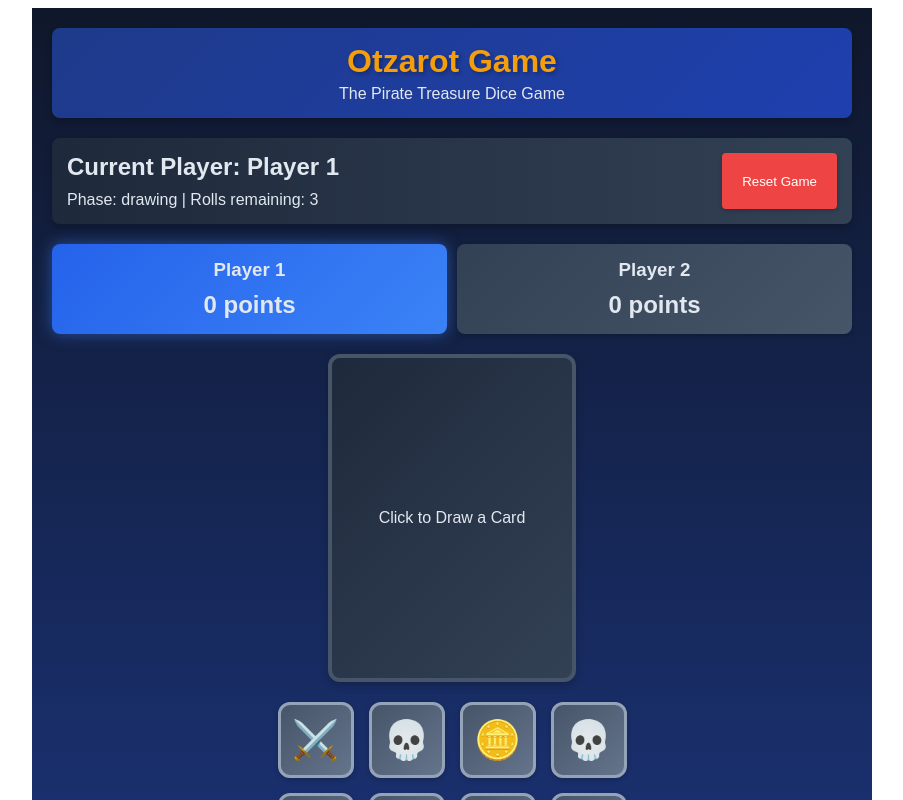
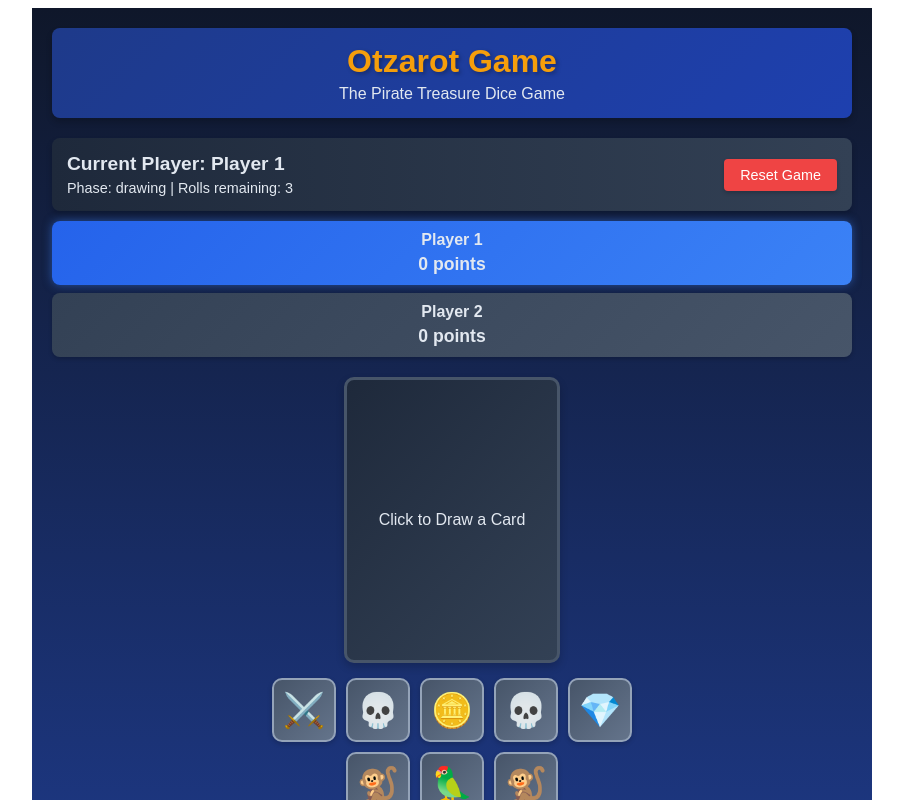
Before and after one commit to relbns/otzarot-game, a React (Vite) app: page / in a window 1280 px wide. Both pictures are taken after a click on the button "Start". Shown: the top 800 px of the page, without its empty margins (188-1091 px from the left). Built offline with nearby package versions, Linux system fonts and the light colour scheme.

Commit message:
make board smaller and add missing cards

```diff
--- a/src/components/Card.jsx
+++ b/src/components/Card.jsx
@@ -9,12 +9,12 @@ const Card = ({ card }) => {
   return (
     <motion.div
       style={{
-        width: '200px',
-        height: '280px',
+        width: '180px',
+        height: '250px',
         background: 'linear-gradient(135deg, #1e3a8a, #2563eb)',
-        border: '4px solid #eab308',
-        borderRadius: '12px',
-        padding: '15px',
+        border: '3px solid #eab308',
+        borderRadius: '10px',
+        padding: '12px',
         display: 'flex',
         flexDirection: 'column',
         justifyContent: 'space-between',
--- a/src/components/CardBack.jsx
+++ b/src/components/CardBack.jsx
@@ -10,20 +10,20 @@ const CardBack = ({ isFlipping, canDraw, onDraw }) => {
     <motion.div
       onClick={canDraw ? onDraw : null}
       style={{
-        width: '200px',
-        height: '280px',
+        width: '180px',
+        height: '250px',
         background: isFlipping
           ? 'linear-gradient(135deg, #1e3a8a, #2563eb)'
           : 'linear-gradient(135deg, #1e293b, #334155)',
-        border: isFlipping ? '4px solid #eab308' : '4px solid #475569',
-        borderRadius: '12px',
+        border: isFlipping ? '3px solid #eab308' : '3px solid #475569',
+        borderRadius: '10px',
         display: 'flex',
         alignItems: 'center',
         justifyContent: 'center',
         cursor: canDraw ? 'pointer' : 'default',
         boxShadow: '0 4px 8px rgba(0, 0, 0, 0.2)',
         textAlign: 'center',
-        padding: '20px',
+        padding: '15px',
       }}
       whileHover={canDraw ? { scale: 1.05 } : {}}
       animate={{
--- a/src/components/CardSection.jsx
+++ b/src/components/CardSection.jsx
@@ -9,7 +9,7 @@ const CardSection = () => {
   const { currentCard, isCardFlipping, gamePhase, drawCard } = useGameContext();
 
   return (
-    <div className="card-section" style={{ marginBottom: '20px' }}>
+    <div className="card-section" style={{ marginBottom: '15px' }}>
       <AnimatePresence>
         {currentCard ? (
           <Card card={currentCard} />
--- a/src/components/DiceSection.jsx
+++ b/src/components/DiceSection.jsx
@@ -15,10 +15,10 @@ const DiceSection = () => {
         display: 'flex',
         flexWrap: 'wrap',
         justifyContent: 'center',
-        gap: '15px',
-        marginBottom: '20px',
+        gap: '10px',
+        marginBottom: '15px',
         width: '100%',
-        maxWidth: '400px',
+        maxWidth: '360px',
       }}
     >
       {currentDice.map((die, index) => (
--- a/src/components/Die.jsx
+++ b/src/components/Die.jsx
@@ -7,26 +7,25 @@ const Die = ({ die, index, isSelected, onToggleSelection }) => {
   const { gamePhase, isDiceRolling, renderDieFace } = useGameContext();
 
   // Determine if the die is interactive
-  const isInteractive =
-    gamePhase === 'decision' && !die.locked && !isDiceRolling;
+  const isInteractive = gamePhase === 'decision' && !die.locked && !isDiceRolling;
 
   // Style for the die
   const dieStyle = {
-    width: '70px',
-    height: '70px',
+    width: '60px',
+    height: '60px',
     background: isSelected
       ? 'linear-gradient(135deg, #1d4ed8, #3b82f6)'
       : 'linear-gradient(135deg, #475569, #64748b)',
     border: die.locked
-      ? '3px solid #ef4444'
+      ? '2px solid #ef4444'
       : isSelected
-      ? '3px solid #60a5fa'
-      : '3px solid #94a3b8',
-    borderRadius: '12px',
+      ? '2px solid #60a5fa'
+      : '2px solid #94a3b8',
+    borderRadius: '10px',
     display: 'flex',
     alignItems: 'center',
     justifyContent: 'center',
-    fontSize: '38px',
+    fontSize: '34px',
     cursor: isInteractive ? 'pointer' : 'default',
     boxShadow: isSelected
       ? '0 0 10px rgba(59, 130, 246, 0.7)'
@@ -45,8 +44,7 @@ const Die = ({ die, index, isSelected, onToggleSelection }) => {
     : {};
 
   // Rolling animation for non-locked dice
-  const rollingAnimation =
-    isDiceRolling && !die.locked
+  const rollingAnimation = isDiceRolling && !die.locked
     ? {
         rotate: [0, 180, 360],
         scale: [1, 1.2, 1],
@@ -66,7 +64,9 @@ const Die = ({ die, index, isSelected, onToggleSelection }) => {
       }}
     >
       {renderDieFace(die.face)}
-      {die.locked && <LockIcon />}
+      {die.locked && (
+        <LockIcon />
+      )}
     </motion.div>
   );
 };
@@ -76,18 +76,18 @@ const LockIcon = () => (
   <div
     style={{
       position: 'absolute',
-      top: '-10px',
-      right: '-10px',
+      top: '-8px',
+      right: '-8px',
       background: '#ef4444',
       borderRadius: '50%',
-      width: '24px',
-      height: '24px',
+      width: '20px',
+      height: '20px',
       display: 'flex',
       alignItems: 'center',
       justifyContent: 'center',
-      fontSize: '14px',
+      fontSize: '12px',
       color: 'white',
-      border: '2px solid #fee2e2',
+      border: '1px solid #fee2e2',
     }}
   >
     🔒
--- a/src/components/GameBoard.jsx
+++ b/src/components/GameBoard.jsx
@@ -3,11 +3,9 @@ import React from 'react';
 import { motion } from 'framer-motion';
 import { useGameContext } from '../context/GameContext';
 import GameInfo from './GameInfo';
-import ScoreBoard from './ScoreBoard';
 import CardSection from './CardSection';
 import DiceSection from './DiceSection';
 import GameControls from './GameControls';
-import GameLog from './GameLog';
 
 const GameBoard = () => {
   const { gameStarted } = useGameContext();
@@ -21,8 +19,17 @@ const GameBoard = () => {
     >
       {gameStarted && (
         <>
-          <GameInfo />
-          <ScoreBoard />
+          <div
+            className="game-info-and-scores"
+            style={{
+              display: 'flex',
+              flexDirection: 'column',
+              gap: '20px',
+              marginBottom: '20px',
+            }}
+          >
+            <GameInfo />
+          </div>
 
           <div
             className="game-board"
@@ -37,8 +44,6 @@ const GameBoard = () => {
             <DiceSection />
             <GameControls />
           </div>
-
-          <GameLog />
         </>
       )}
     </motion.div>
--- a/src/components/GameControls.jsx
+++ b/src/components/GameControls.jsx
@@ -13,7 +13,7 @@ const GameControls = () => {
     drawCard,
     rollDice,
     endTurn,
-    t,
+    t
   } = useGameContext();
 
   return (
@@ -23,14 +23,18 @@ const GameControls = () => {
         display: 'flex',
         flexWrap: 'wrap',
         justifyContent: 'center',
-        gap: '15px',
-        marginBottom: '20px',
+        gap: '10px',
+        marginBottom: '15px',
       }}
     >
       {gamePhase === 'drawing' && (
         <motion.button
           onClick={drawCard}
-          style={styles.primaryButton}
+          style={{
+            ...styles.primaryButton,
+            padding: '10px 20px',
+            fontSize: '0.9rem',
+          }}
           whileHover={{ scale: 1.05 }}
           whileTap={{ scale: 0.95 }}
         >
@@ -45,6 +49,8 @@ const GameControls = () => {
           disabled={isDiceRolling}
           style={{
             ...styles.primaryButton,
+            padding: '10px 20px',
+            fontSize: '0.9rem',
             opacity: isDiceRolling ? 0.7 : 1,
           }}
           whileHover={isDiceRolling ? {} : { scale: 1.05 }}
@@ -64,7 +70,8 @@ const GameControls = () => {
             background: 'linear-gradient(to right, #dc2626, #ef4444)',
             border: 'none',
             borderRadius: '6px',
-            padding: '12px 24px',
+            padding: '10px 20px',
+            fontSize: '0.9rem',
             color: 'white',
             cursor: isDiceRolling ? 'default' : 'pointer',
             fontWeight: 'bold',
@@ -83,7 +90,11 @@ const GameControls = () => {
         islandOfSkulls) && (
         <motion.button
           onClick={endTurn}
-          style={styles.secondaryButton}
+          style={{
+            ...styles.secondaryButton,
+            padding: '10px 20px',
+            fontSize: '0.9rem',
+          }}
           whileHover={{ scale: 1.05 }}
           whileTap={{ scale: 0.95 }}
         >
--- a/src/components/GameInfo.jsx
+++ b/src/components/GameInfo.jsx
@@ -15,22 +15,29 @@ const GameInfo = () => {
     gamePhase,
     rollsRemaining,
     resetGame,
-    t,
+    t
   } = useGameContext();
 
   return (
+    <div className="info-and-scores-container" style={{ width: '100%' }}>
       <motion.div
         className="game-info"
-      style={styles.gameInfo}
+        style={{
+          ...styles.gameInfo,
+          display: 'flex',
+          justifyContent: 'space-between',
+          alignItems: 'center',
+          marginBottom: '10px',
+        }}
         initial={{ opacity: 0, y: -20 }}
         animate={{ opacity: 1, y: 0 }}
         transition={{ duration: 0.3 }}
       >
         <div>
-        <h2 style={{ margin: '0 0 10px' }}>
+          <h2 style={{ margin: '0 0 5px', fontSize: '1.2rem' }}>
             {t('current_player')}: {players[activePlayer].name}
           </h2>
-        <p style={{ margin: '0' }}>
+          <p style={{ margin: '0', fontSize: '0.9rem' }}>
             {isGameOver ? (
               <strong>
                 {t('game_over')} {winner.name} {t('wins')}!
@@ -45,10 +52,69 @@ const GameInfo = () => {
           </p>
         </div>
 
-      <button onClick={resetGame} style={styles.dangerButton}>
+        <button
+          onClick={resetGame}
+          style={{
+            ...styles.dangerButton,
+            padding: '8px 16px',
+            fontSize: '0.9rem',
+          }}
+        >
           {t('reset_game')}
         </button>
       </motion.div>
+
+      {/* Integrated ScoreBoard */}
+      <div
+        className="scoreboard"
+        style={{
+          display: 'flex',
+          justifyContent: 'space-between',
+          gap: '8px',
+          flexWrap: 'wrap',
+        }}
+      >
+        {players.map((player, index) => {
+          const isActive = index === activePlayer;
+
+          const playerStyle = {
+            flex: 1,
+            minWidth: `${100 / Math.min(4, players.length) - 2}%`,
+            padding: '10px',
+            background: isActive
+              ? 'linear-gradient(135deg, #2563eb, #3b82f6)'
+              : 'linear-gradient(135deg, #334155, #475569)',
+            borderRadius: '8px',
+            textAlign: 'center',
+            boxShadow: isActive
+              ? '0 0 10px rgba(59, 130, 246, 0.5)'
+              : '0 2px 4px rgba(0, 0, 0, 0.2)',
+          };
+
+          return (
+            <motion.div
+              key={player.id}
+              style={playerStyle}
+              initial={{ opacity: 0, scale: 0.9 }}
+              animate={{ opacity: 1, scale: 1 }}
+              transition={{ duration: 0.3, delay: index * 0.1 }}
+            >
+              <h3 style={{ margin: '0 0 5px', fontSize: '1rem' }}>{player.name}</h3>
+              <p
+                style={{
+                  fontSize: '1.1rem',
+                  fontWeight: 'bold',
+                  margin: '0',
+                  color: player.score >= 8000 ? '#fcd34d' : '#e2e8f0',
+                }}
+              >
+                {player.score} {t('points')}
+              </p>
+            </motion.div>
+          );
+        })}
+      </div>
+    </div>
   );
 };
 
```
Also changed, not shown: src/constants.js (+79 -8 lines). Lines whose indentation alone changed are shown as unchanged.
